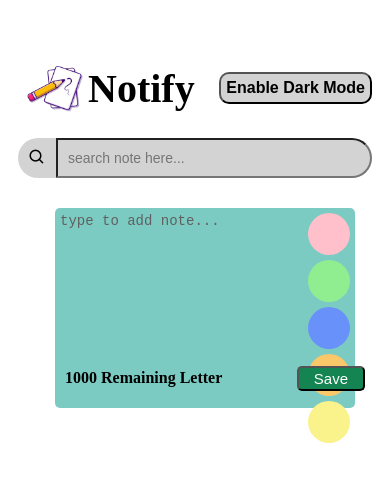
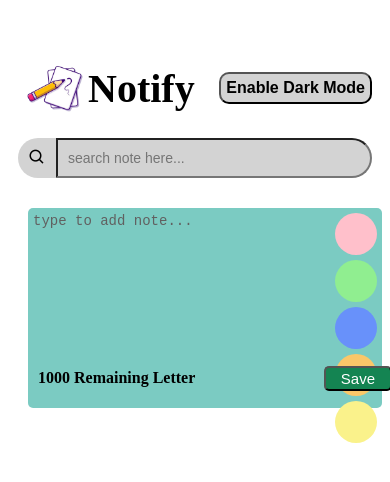
Before and after one commit to Lucky-Code-01/Notenation, a React (Create React App) app: page / in a window 390 px wide. Shown: the top 482 px of the page. Built offline with nearby package versions, Linux system fonts and the light colour scheme.

Commit message:
Style Changes

```diff
--- a/src/Component/Notes/Notes.css
+++ b/src/Component/Notes/Notes.css
@@ -212,7 +212,7 @@
 
 @media (max-width : 460px){
     .note_box{
-        /* width: 100%; */
+        width: 100%;
         font-size: 1.6rem;
     }
 
```
